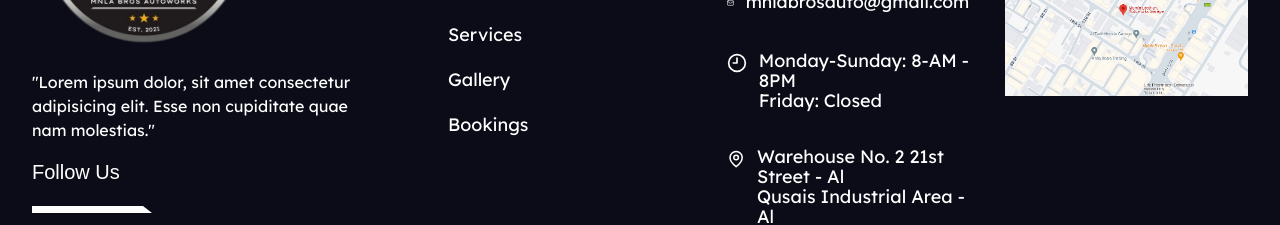
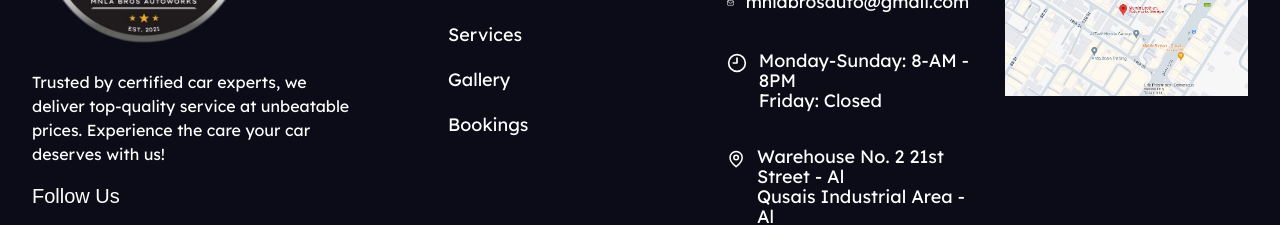
Before and after one commit to Hamadn/Manilla-Brothers, a React (Vite) app: page / in a window 1280 px wide. Shown: the part 4701-4926 px from the top of the page. Built offline with nearby package versions, Linux system fonts and the light colour scheme; a web font is replaced by a local one.

Commit message:
footer update

```diff
--- a/src/components/Layout/Footer/Footer.jsx
+++ b/src/components/Layout/Footer/Footer.jsx
@@ -17,8 +17,8 @@ const Footer = () => {
               </div>
 
               <p className="mt-4 max-w-xs text-white font-lexendDeca">
-                &quot;Lorem ipsum dolor, sit amet consectetur adipisicing elit.
-                Esse non cupiditate quae nam molestias.&quot;
+                Trusted by certified car experts, we deliver top-quality service at unbeatable prices.
+                Experience the care your car deserves with us!
               </p>
 
               <h2 className="text-white text-xl mt-4 font-daysOne">
```
